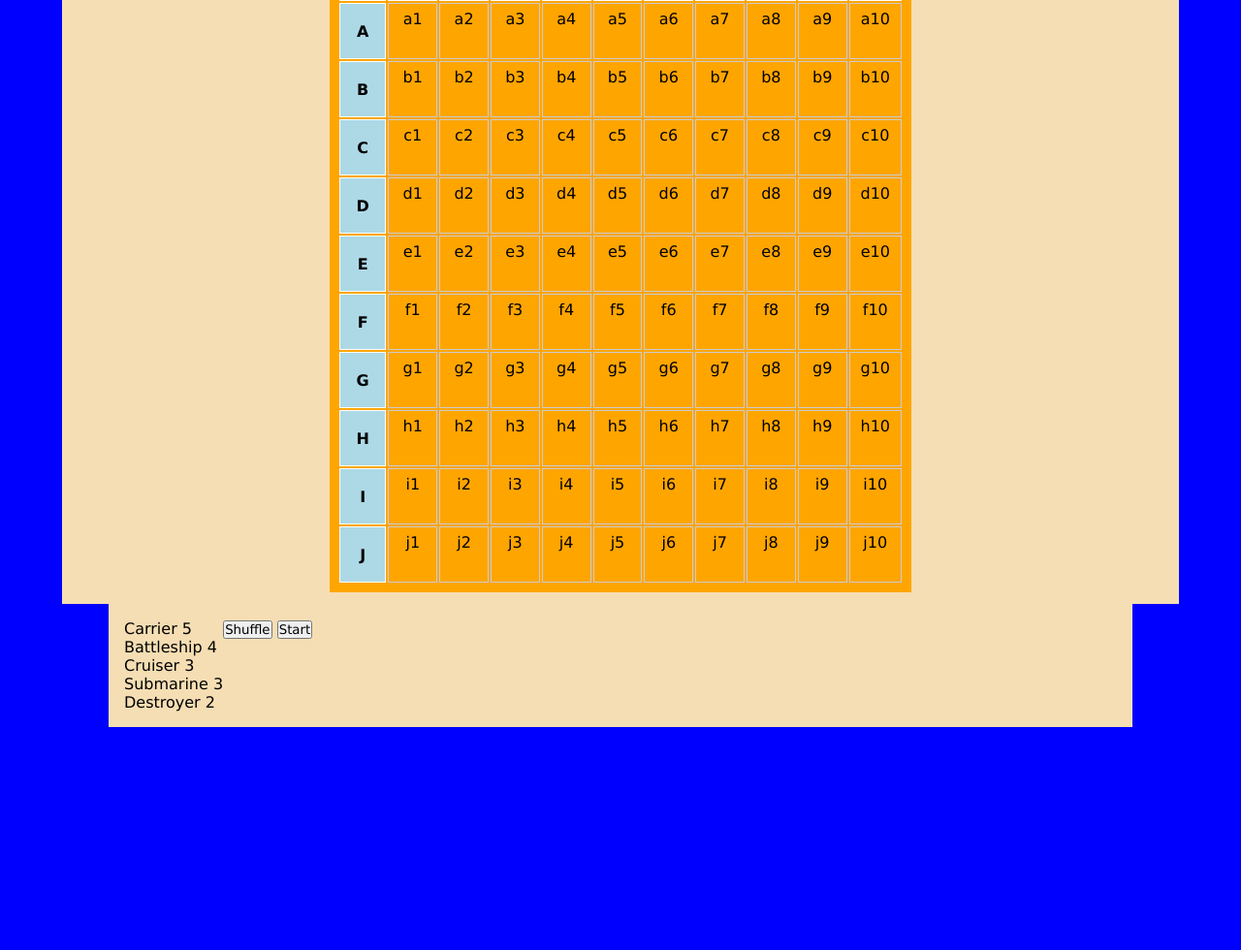
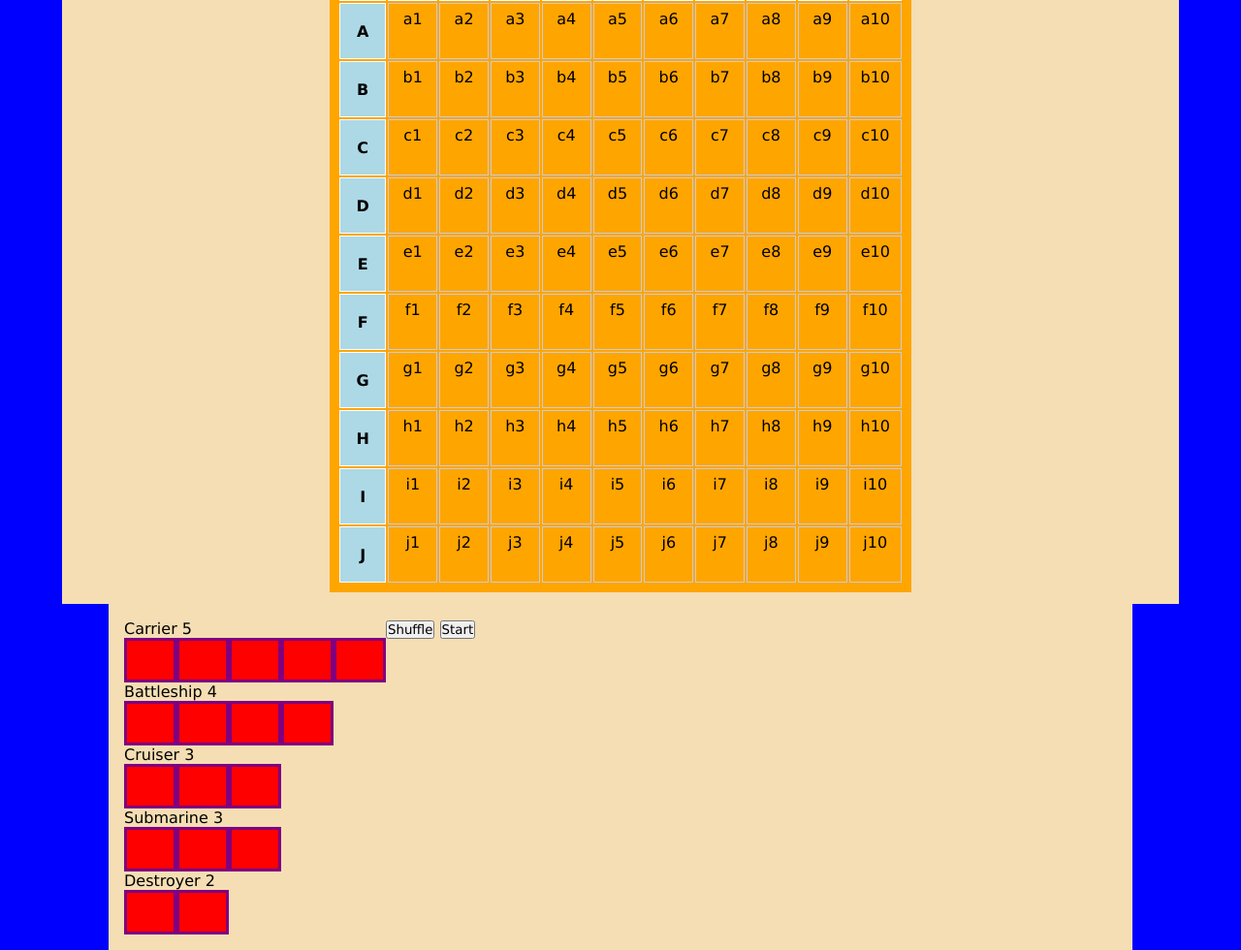
Before and after one commit to Th3-Ian/battleship, a website built with webpack: page src/index.html in a window 1280 px wide. Shown: the part 839-1819 px from the top of the page at 97% size. Before the commit the page ends 1589 px from the top, so only its background shows below. Built offline with nearby package versions, Linux system fonts and the light colour scheme.

Commit message:
displays ship 'models' on ui

```diff
--- a/src/index.js
+++ b/src/index.js
@@ -89,11 +89,24 @@ function setBoard(user) {
 
 function displayFleet(user) {
   const fleetContainer = document.querySelector('.boats');
+
   for (let i = 0; i < user.ships.length; i++) {
     let div = document.createElement('div');
     div.textContent = user.ships[i].name + ' ' + user.ships[i].length;
     fleetContainer.appendChild(div);
+    shipDivs(user.ships[i], fleetContainer);
   }
+}
+
+function shipDivs(ship, container) {
+  const div = document.createElement('div');
+  div.className = 'ship-container';
+  for (let i = 0; i < ship.length; i++) {
+    const shipPart = document.createElement('div');
+    shipPart.className = 'ship';
+    div.appendChild(shipPart);
+  }
+  container.appendChild(div);
 }
 
 startGame();
--- a/src/player.js
+++ b/src/player.js
@@ -8,13 +8,17 @@
     updateTurn() {
       this.active = this.active ? false : true;
     },
-    randomAttack() {
+    randomNum() {
       let num = Math.floor(Math.random() * 100);
       if (this.attacks.includes(num) === false) {
         return num;
       } else {
-        this.randomAttack();
+        this.randomNum();
       }
+    },
+    randomBool() {
+      var random_boolean = Math.random() < 0.5;
+      return random_booleanl;
     }
   };
 }
--- a/src/styles/main.scss
+++ b/src/styles/main.scss
@@ -70,3 +70,14 @@ th {
 	margin: auto;
 	padding: 16px;
 }
+
+.ship {
+	border: 3px solid purple;
+	background-color: red;
+	width: 3rem;
+	height: 2.5rem;
+}
+
+.ship-container {
+	display: flex;
+}
```
Also changed, not shown: dist/main.js, 1 other file.
